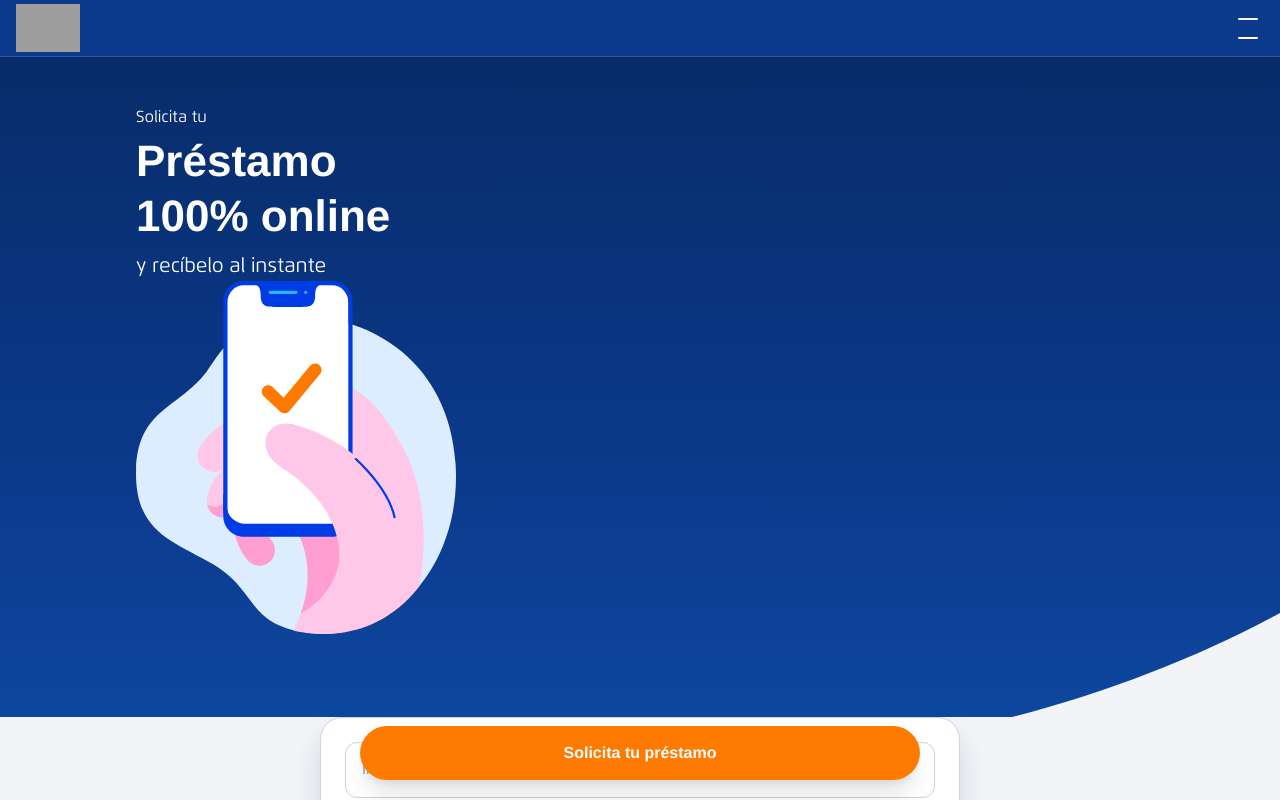
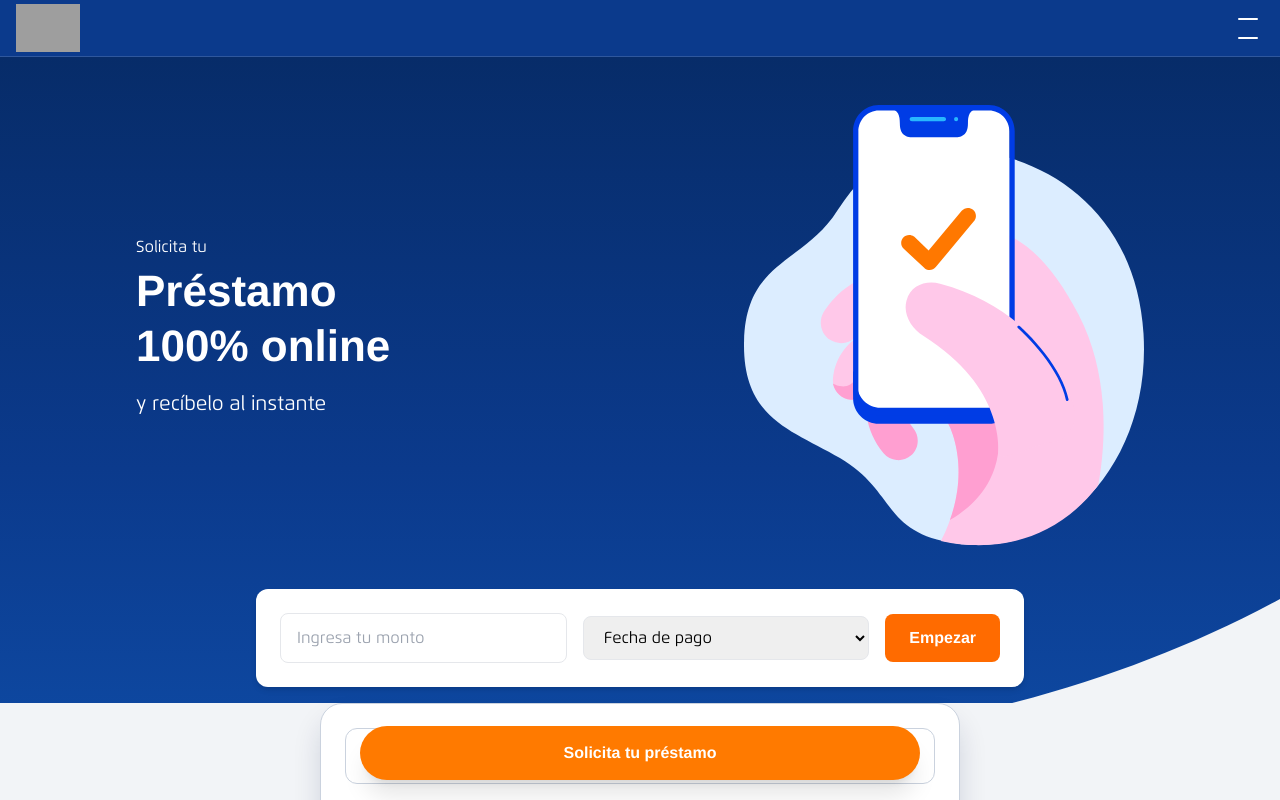
Before and after one commit to bcpevaluate-collab/evaluate-bcp, a Next.js app: page / in a window 1280 px wide. Shown: the top 800 px of the page. Built offline with nearby package versions, Linux system fonts and the light colour scheme; grey boxes are pictures that could not be loaded; a web font is replaced by a local one.

Commit message:
feat(hero): mejorar versión desktop con layout responsive

```diff
--- a/components/Hero.tsx
+++ b/components/Hero.tsx
@@ -4,20 +4,20 @@ import Image from "next/image";
 export default function Hero() {
   return (
     <section
-      className="relative overflow-hidden text-white pb-36"
+      className="relative overflow-hidden text-white"
       style={{
-        background:
-          "linear-gradient(180deg, #072C69 0%, #0B3A8C 58%, #0E4AA4 100%)",
+        background: "linear-gradient(180deg, #072C69 0%, #0B3A8C 58%, #0E4AA4 100%)",
       }}
     >
-      <div className="container-max relative z-10 pt-6 md:pt-12">
-        <div className="relative">
-          {/* Texto siempre igual (mobile perfecto) */}
+      <div className="container-max relative z-10 pt-6 md:pt-12 pb-32 md:pb-20">
+        <div className="grid grid-cols-12 items-center">
+          {/* Texto */}
+          <div className="col-span-12 md:col-span-6">
             <p className="text-[14px] md:text-[16px] font-[400] mb-1">
               Solicita tu
             </p>
 
-          <h1 className="text-[32px] md:text-[44px] font-[600] leading-[1.25] mb-2 max-w-[22rem] md:max-w-none">
+            <h1 className="text-[32px] md:text-[44px] font-[600] leading-[1.25] mb-2 md:mb-4 max-w-[22rem] md:max-w-lg">
               <span>Préstamo</span>
               <br />
               <span>100% online</span>
@@ -26,20 +26,36 @@ export default function Hero() {
             <p className="text-[16px] md:text-[20px] font-[400] mt-1">
               y recíbelo al instante
             </p>
+          </div>
 
-          {/* Imagen flotante en mobile, alineada a la derecha en desktop */}
+          {/* Imagen */}
+          <div className="col-span-12 md:col-span-6 flex justify-center md:justify-end mt-6 md:mt-0">
             <Image
               src="/hero-illustration.svg"
               alt="Préstamo online"
               width={180}
               height={180}
               priority
-            className="
-              pointer-events-none absolute right-3 top-1/2 -translate-y-1/2 z-10
-              w-[140px] h-auto
-              md:static md:inline-block md:w-[320px] md:translate-y-0 md:ml-auto
-            "
+              className="w-[140px] h-auto md:w-[360px] lg:w-[400px]"
             />
+          </div>
+        </div>
+
+        {/* Formulario en desktop dentro del hero */}
+        <div className="hidden md:flex justify-center mt-10">
+          <div className="bg-white rounded-xl shadow-md p-6 flex gap-4 items-center w-full max-w-3xl">
+            <input
+              type="text"
+              placeholder="Ingresa tu monto"
+              className="flex-1 border rounded-lg px-4 py-3 text-black"
+            />
+            <select className="flex-1 border rounded-lg px-4 py-3 text-black">
+              <option>Fecha de pago</option>
+            </select>
+            <button className="bg-[#FF6B00] text-white font-semibold px-6 py-3 rounded-lg">
+              Empezar
+            </button>
+          </div>
         </div>
       </div>
 
```
Lines whose indentation alone changed are shown as unchanged.
